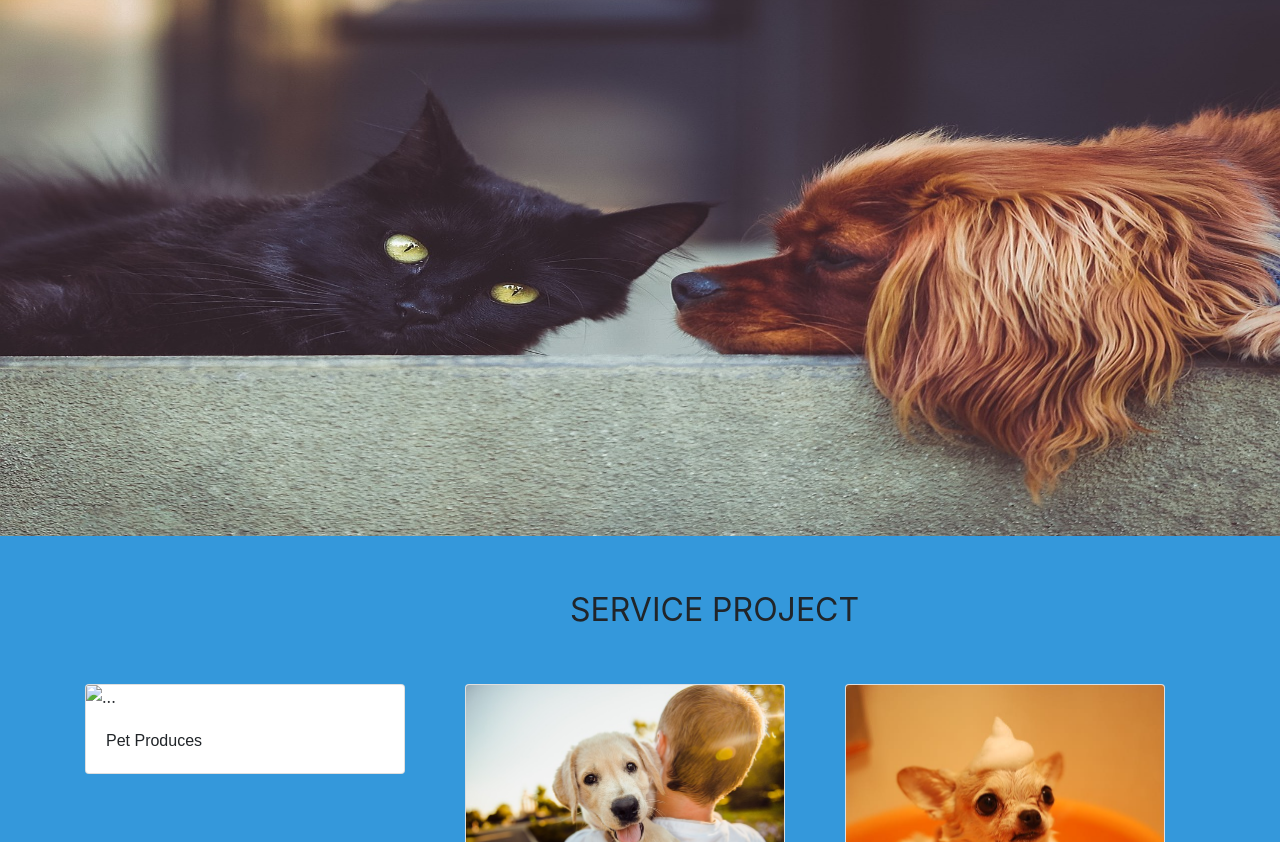
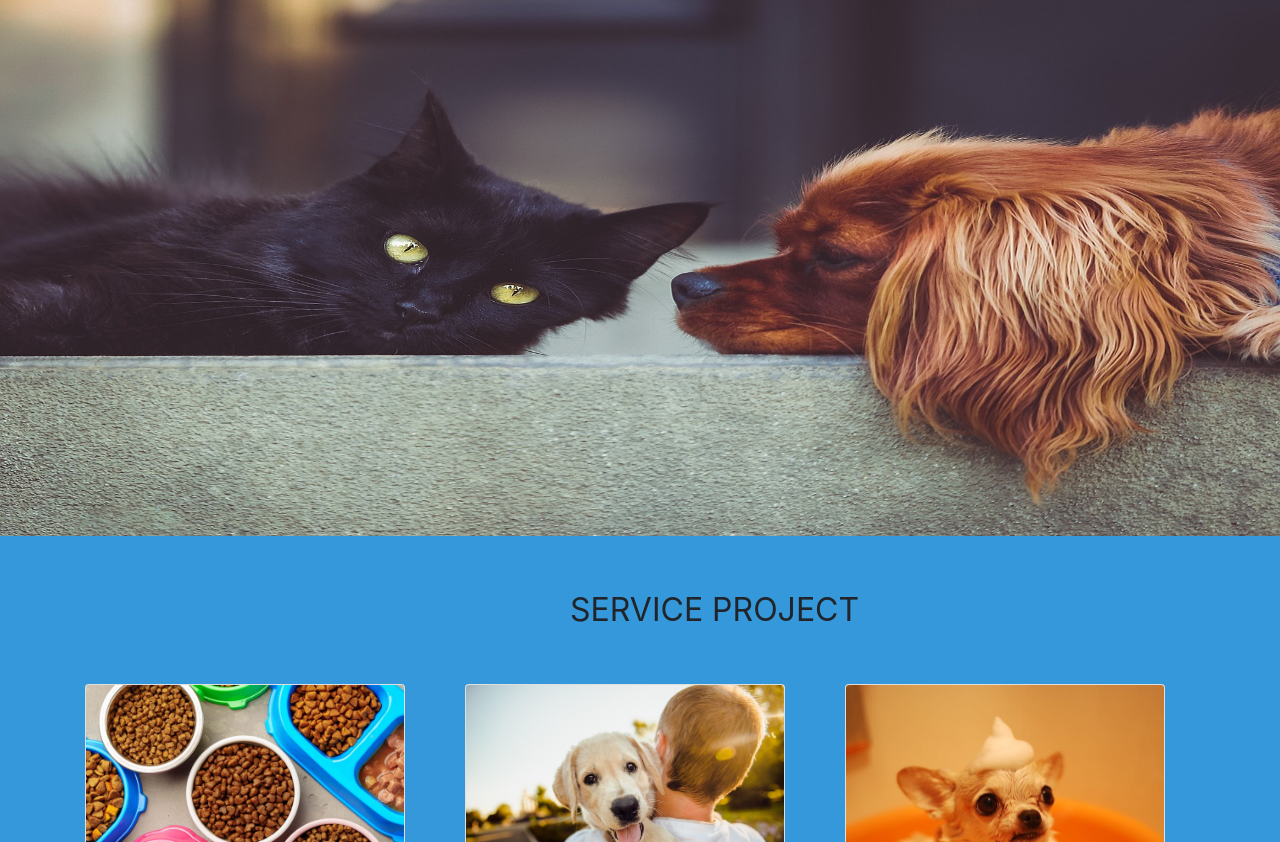
Before and after one commit to Jieg3120/Jiegu20.github.io, a plain HTML site: page index.html in a window 1280 px wide. Shown: the part 110-952 px from the top of the page. Drawn offline with nearby package versions, Linux system fonts and the light colour scheme; files whose address does not match are found by name.

Commit message:
Update index.html

```diff
--- a/index.html
+++ b/index.html
@@ -26,7 +26,7 @@
   <div class="row">
     <div class="col-sm">
      <div class="card" style="width: 20rem;">
-  <img src="images/pet1.jpg" class="card-img-top" alt="...">
+  <img src="pet1.jpg" class="card-img-top" alt="...">
   <div class="card-body">
     <p class="card-text">Pet Produces</p>
   </div>
```
